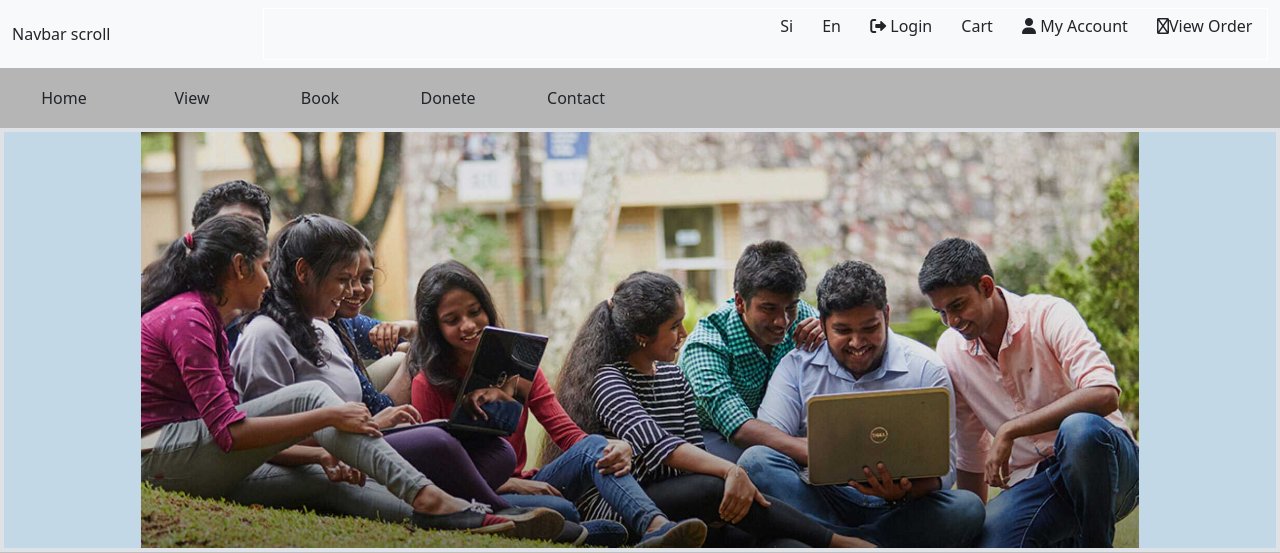
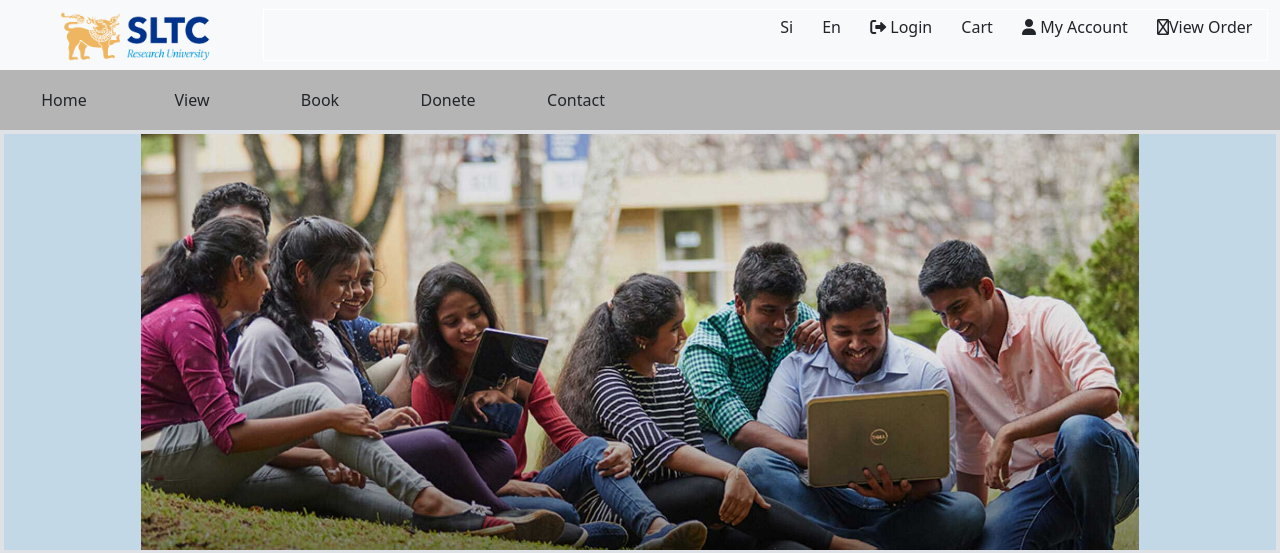
Before and after one commit to DumindUdara/Bicycle-management-system, a PHP site: page /index.php in a window 1280 px wide. Shown: the top 553 px of the page. Run offline with PHP 8.4, Linux system fonts and the light colour scheme; data comes from the database, SQL or seed files in the repository; some libraries are stand-ins or nearby versions.

Commit message:
logo addedd

```diff
--- a/layout.php
+++ b/layout.php
@@ -55,7 +55,7 @@ if(isset($_SESSION['login'])){
   <nav class="navbar navbar-expand-lg  w-100 bg-light">
     <div class="container-fluid d-flex justify-content-between ">
       <div class="logo w-25 d-none d-lg-block">
-        <a >Navbar scroll</a>
+        <img src="./assests/images/logo.png" class=" ms-5" alt="" width="60%">
       </div>
 
       <div class="icons w-75 d-flex align-items-center w-100 justify-content-end border border-1 border-white
```
Also changed, not shown: assests/images/logo.png (added).
